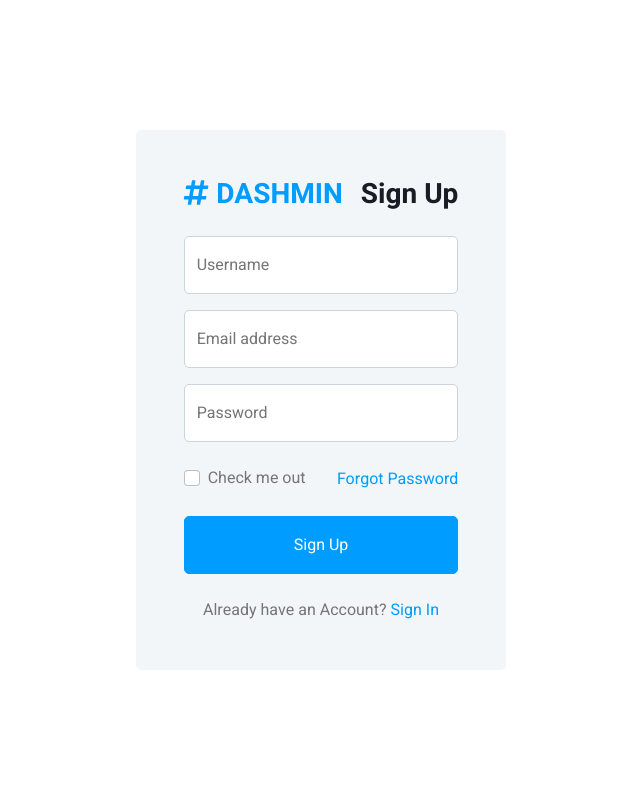
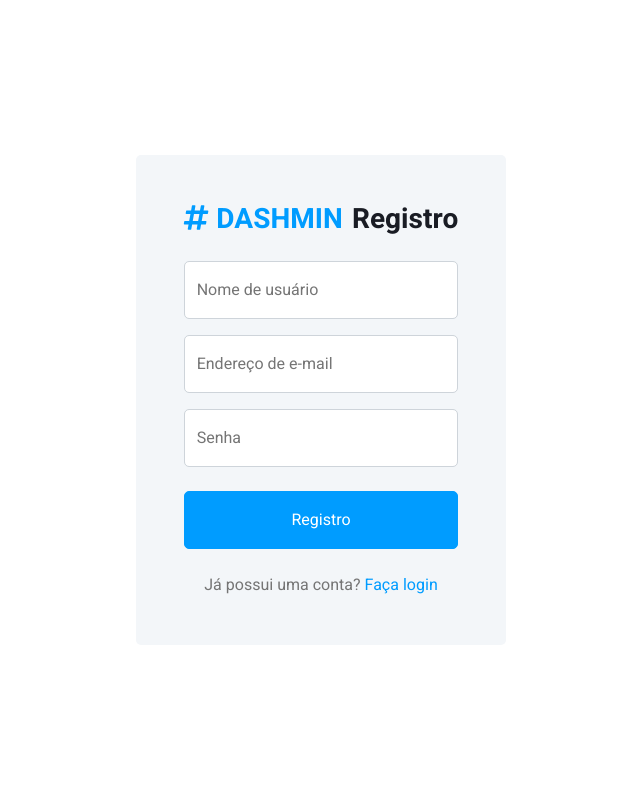
Before and after one commit to Lleusxam/ExpiryTrack, a Django app: page /register in a window 1280 px wide. Shown: the whole page, without its empty margins (319-959 px from the left). Run offline with Django 4.2, Linux system fonts and the light colour scheme; some libraries are stand-ins or nearby versions.

Commit message:
Add: Implementação do LOGIN e REGISTER

```diff
--- a/product_manager/templates/bootstrap-admin-template-free/base.html
+++ b/product_manager/templates/bootstrap-admin-template-free/base.html
@@ -74,7 +74,7 @@
                     <span class="d-none d-lg-inline-flex">Entrar</span>
                 </a>
                 {% else %}
-                <a class="nav-link">
+                <a class="nav-link" href="{% url 'logout' %}">
                     <span class="d-none d-lg-inline-flex">Sair</span>
                 </a>
                 {% endif %}
--- a/product_manager/templates/bootstrap-admin-template-free/register.html
+++ b/product_manager/templates/bootstrap-admin-template-free/register.html
@@ -44,29 +44,25 @@
                             <a href="index.html" class="">
                                 <h3 class="text-primary"><i class="fa fa-hashtag me-2"></i>DASHMIN</h3>
                             </a>
-                            <h3>Sign Up</h3>
+                            <h3>Registro</h3>
+                        </div>
+                        <form action="{% url 'register' %}" method='POST'> {% csrf_token %}
+                        <div class="form-floating mb-3">
+                            <input name='name' type="text" class="form-control" id="floatingText" placeholder="jhondoe">
+                            <label for="floatingText">Nome de usuário</label>
                         </div>
                         <div class="form-floating mb-3">
-                            <input type="text" class="form-control" id="floatingText" placeholder="jhondoe">
-                            <label for="floatingText">Username</label>
-                        </div>
-                        <div class="form-floating mb-3">
-                            <input type="email" class="form-control" id="floatingInput" placeholder="name@example.com">
-                            <label for="floatingInput">Email address</label>
+                            <input name='email' type="email" class="form-control" id="floatingInput" placeholder="name@example.com">
+                            <label for="floatingInput">Endereço de e-mail</label>
+
                         </div>
                         <div class="form-floating mb-4">
-                            <input type="password" class="form-control" id="floatingPassword" placeholder="Password">
-                            <label for="floatingPassword">Password</label>
+                            <input name='password' type="password" class="form-control" id="floatingPassword" placeholder="Password">
+                            <label for="floatingPassword">Senha</label>
                         </div>
-                        <div class="d-flex align-items-center justify-content-between mb-4">
-                            <div class="form-check">
-                                <input type="checkbox" class="form-check-input" id="exampleCheck1">
-                                <label class="form-check-label" for="exampleCheck1">Check me out</label>
-                            </div>
-                            <a href="">Forgot Password</a>
-                        </div>
-                        <button type="submit" class="btn btn-primary py-3 w-100 mb-4">Sign Up</button>
-                        <p class="text-center mb-0">Already have an Account? <a href="">Sign In</a></p>
+                        <button type="submit" class="btn btn-primary py-3 w-100 mb-4">Registro</button>
+                        <p class="text-center mb-0">Já possui uma conta? <a href="{% url 'login' %}">Faça login</a></p>
+                    </form>
                     </div>
                 </div>
             </div>
--- a/product_manager/urls.py
+++ b/product_manager/urls.py
@@ -7,4 +7,5 @@ urlpatterns = [
     path('listagem', views.listagem, name='listagem'),
     path('login', views.login, name='login'),
     path('register', views.register, name='register'),
+    path('logout', views.logout, name='logout'),
 ]
--- a/product_manager/views.py
+++ b/product_manager/views.py
@@ -1,15 +1,60 @@
+from django.http import HttpResponse
 from django.shortcuts import render
 from product_manager.models import Product
+from django.contrib.auth.models import User
+from django.contrib.auth import authenticate
+from django.contrib.auth import login as login_django
+from django.contrib.auth import logout as logout_django
+from django.contrib import messages
+from django.shortcuts import redirect
+from django.contrib.auth.decorators import login_required
+
 # Create your views here.
 
+@login_required(login_url='/login')
 def home(request):
     return render(request, "bootstrap-admin-template-free/home.html")
 
 def login(request):
-    return render(request, "bootstrap-admin-template-free/login.html")
+    # Verificar se o usuário já está logado
+    if request.user.is_authenticated:
+        return redirect('/')
+
+    if request.method == "GET":
+        return render(request, "bootstrap-admin-template-free/login.html")
+    else:
+        name = request.POST.get('name')
+        password = request.POST.get('password')
+
+        user = authenticate(username=name, password=password)
+
+        if user:
+            login_django(request, user)
+            return redirect('/')
+        else:
+            return HttpResponse("Usuário ou senha inválidos")
+
 
 def register(request):
-    return render(request, "bootstrap-admin-template-free/register.html")
+    if request.method == "GET":
+        return render(request, "bootstrap-admin-template-free/register.html")
+    else:
+        name = request.POST.get('name')
+        email = request.POST.get('email')
+        password = request.POST.get('password')
+
+        # Verificar se o usuário já existe
+        if User.objects.filter(email=email).exists():
+            messages.error(request, "O email já está cadastrado.")
+            return render(request, "bootstrap-admin-template-free/register.html")
+
+        user = User.objects.create_user(username=name, email=email, password=password)
+        user.save()
+        return HttpResponse("Usuário criado com sucesso")
+
+def logout(request):
+    logout_django(request)
+    return redirect('/login')
 
 def listagem(request):
     products = Product.objects.all()
```
Also changed, not shown: product_manager/templates/bootstrap-admin-template-free/login.html (+9 -14 lines), product_manager/templates/bootstrap-admin-template-free/home.html (line endings or trailing spaces).
